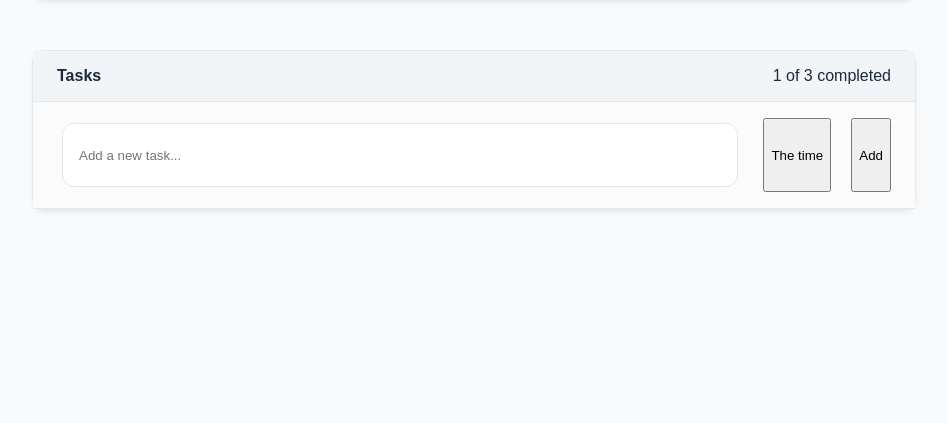
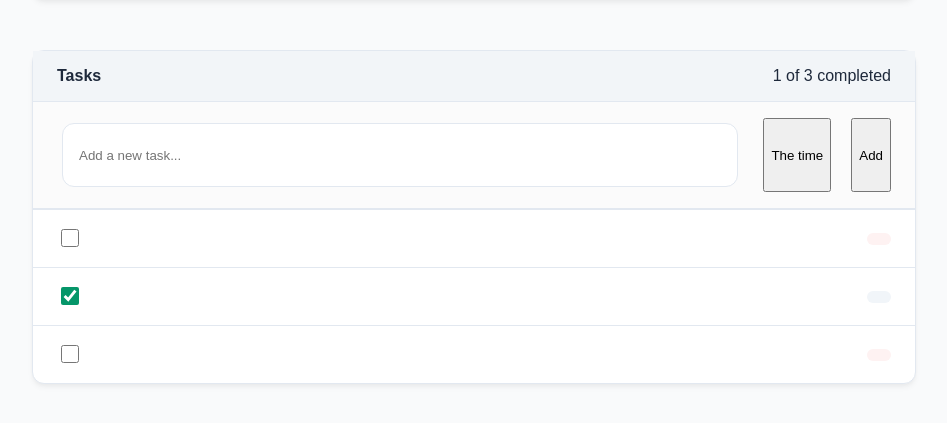
Before and after one commit to AfiaaSattar/FirstReactProject, a React (Vite) app: page /day/1/1 in a window 1280 px wide. Shown: the part 423-846 px from the top of the page, without its empty margins (216-1163 px from the left). Before the commit the page ends 800 px from the top, so only its background shows below. Built offline with nearby package versions, Linux system fonts and the light colour scheme; the HTML template or start-up script is replaced by a standard one.

Commit message:
18th May 11PM

```diff
--- a/src/pages/DayPlannerPage.jsx
+++ b/src/pages/DayPlannerPage.jsx
@@ -101,10 +101,41 @@ const AddTasks = styled.div`
   }
 `
 
+const Checkbox = styled.input.attrs({ type: 'checkbox' })`
+  width: 18px;
+  height: 18px;
+  accent-color: #059669;
+  cursor: pointer;
+`
+
 const TasksList = styled.div`
-
+  display: flex;
+  justify-content: space-between; /* Left items left, right badge right */
+  align-items: center;
+  padding: 16px 24px;
+  border-top: 1px solid #e2e8f0; /* Crisp line between list items */
 `
+const StatusBadge = styled.div`
+display: flex;
+  align-items: center;
+  gap: 6px;
+  font-size: 13px;
+  font-weight: 500;
+  padding: 6px 12px;
+  border-radius: 20px;
+  background-color: ${props => props.$isOverdue ? '#fef2f2' : '#f1f5f9'};
+  color: ${props => props.$isOverdue ? '#dc2626' : '#64748b'};`
 export default function DayPlannerPage() {
+  const [tasks, setTasks] = useState([
+  { id: 1, text: "Review quarterly reports", time: "Overdue", completed: false, isOverdue: true },
+  { id: 2, text: "Team standup meeting", time: "10:00", completed: true, isOverdue: false },
+  { id: 3, text: "Update project documentation", time: "Overdue", completed: false, isOverdue: true }
+]);
+const toggleComplete = (id) => {
+  setTasks(tasks.map(task =>
+    task.id === id ? { ...task, completed: !task.completed } : task
+  ));
+};
   return (
     <div style={{ padding: '40px', margin: '0 100px 0 200px' }}>
       {/* Header Nav */}
@@ -140,15 +171,31 @@ export default function DayPlannerPage() {
         </TasksHead>
 
         <AddTasks>
-          <input placeholder='Add a new task...'/>
+          <input placeholder='Add a new task...' />
           <button>The time</button>
           <button> Add </button>
         </AddTasks>
-        <TasksList>
 
+
+
+        {/* Pinned to Left */}
+        {tasks.map(task => (
+          <TasksList key={task.id}>
+            <leftItems>
+              <Checkbox
+                checked={task.completed}
+                onChange={() => toggleComplete(task.id)}
+              />
+            </leftItems>
+
+            {/* Pinned to Right */}
+            <StatusBadge $isOverdue={task.isOverdue && !task.completed}>
+            </StatusBadge>
           </TasksList>
+        ))}
 
       </Tasks>
+
     </div>
   );
 }
```
Lines whose indentation alone changed are shown as unchanged.
